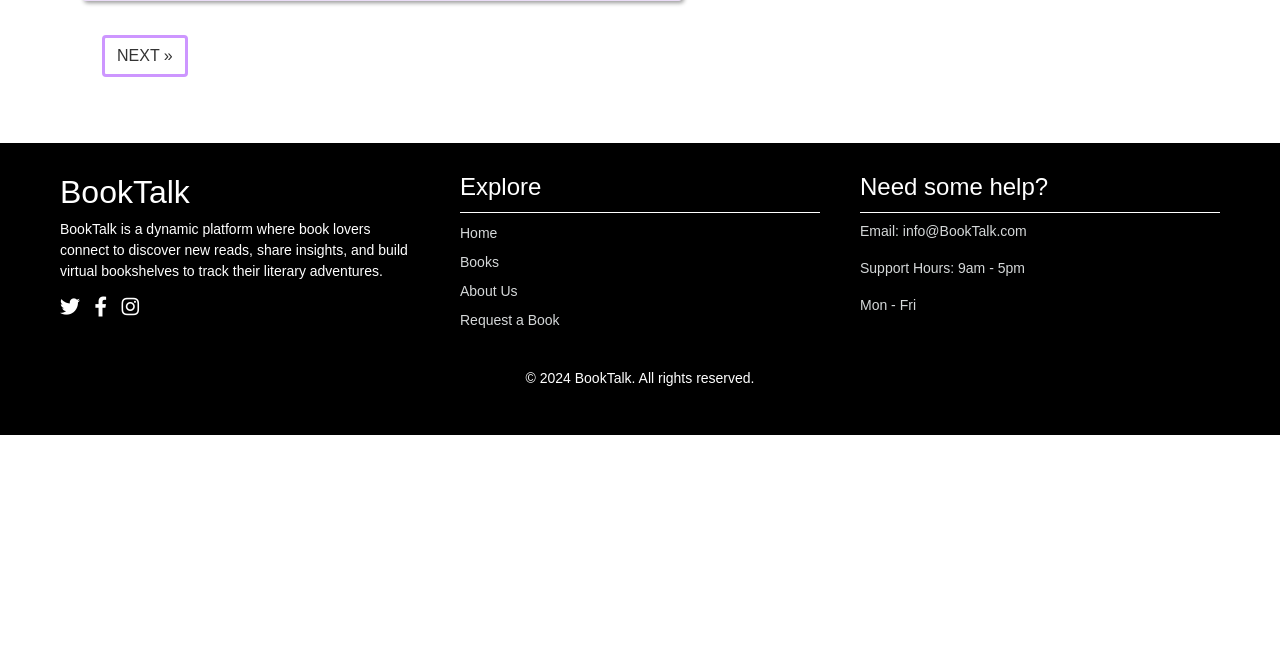
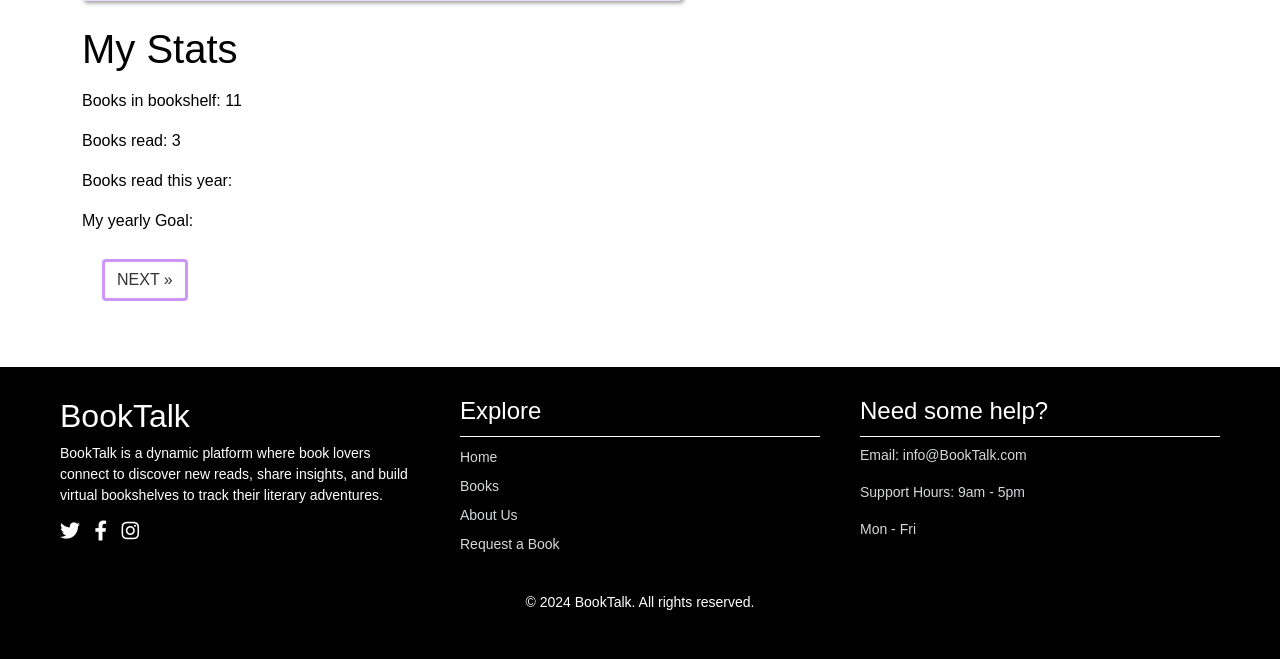
Before and after one commit to jordie-13/BookTalk, a Django app: page /bookshelf/ in a window 1280 px wide. Shown: the part 2257-2916 px from the top of the page. Before the commit the page ends 2692 px from the top, so only its background shows below. Run offline with Django 5.2, Linux system fonts and the light colour scheme; a user stored in the database is signed in; data comes from the database, SQL or seed files in the repository; some libraries are stand-ins or nearby versions.

Commit message:
Display user statistics in bookshelf

```diff
--- a/books/templates/bookshelf.html
+++ b/books/templates/bookshelf.html
@@ -21,8 +21,8 @@
                                 <div class="d-flex">
                                     <!-- Use a default book cover image if no image was uploaded so defaulted to placeholder -->
                                     <div class="image-container me-3">
-                                        {% if book.cover_image.url == 'https://res.cloudinary.com/dxtaxsd1v/image/upload/placeholder' %}
-                                        <img class="img-fluid" src="{% static "images/book_default.jpg" %} %}" alt="placeholder Image" style="max-width: 100px;">
+                                        {% if book.cover_image.url == 'https://res.cloudinary.com/dmnnucsdm/image/upload/placeholder' %}
+                                        <img class="img-fluid" src="{% static 'images/book_default.jpg' %}" alt="placeholder Image" style="max-width: 100px;">
                                         {% else %}
                                         <img class="img-fluid" src="{{ book.cover_image.url }}" alt="{{ book.title }}" style="max-width: 100px;">
                                         {% endif %}
@@ -78,6 +78,16 @@
             {% endfor %}
         </div>
 
+        <!-- Users statistics -->
+        <div class="user-statistics">
+            <h1 class="mb-3">My Stats</h1>
+            <p>Books in bookshelf: {{ bookshelf_total }}</p>
+            <p>Books read: {{ books_read_total }} </p>
+            <p>Books read this year: </p>
+            <p>My yearly Goal: </p>
+
+        </div>
+
         <!-- Pagination Controls -->
         {% if books_in_bookshelf.paginator.num_pages > 1 %}
             <nav aria-label="Page navigation">
```
